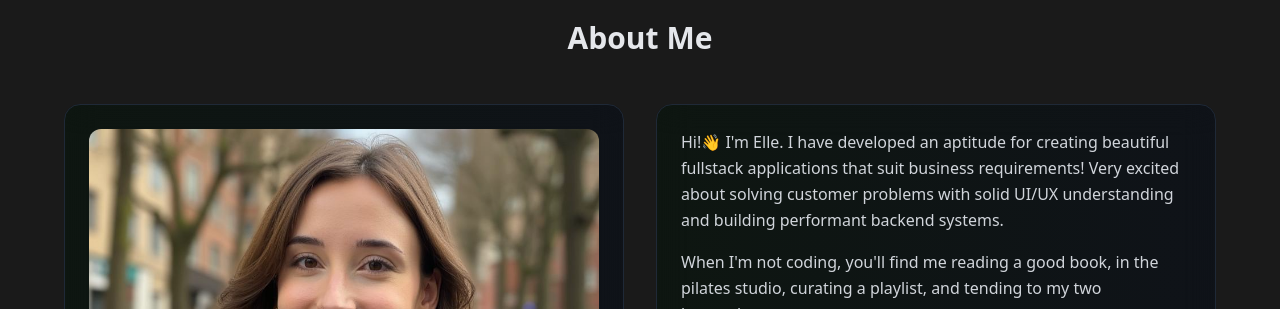
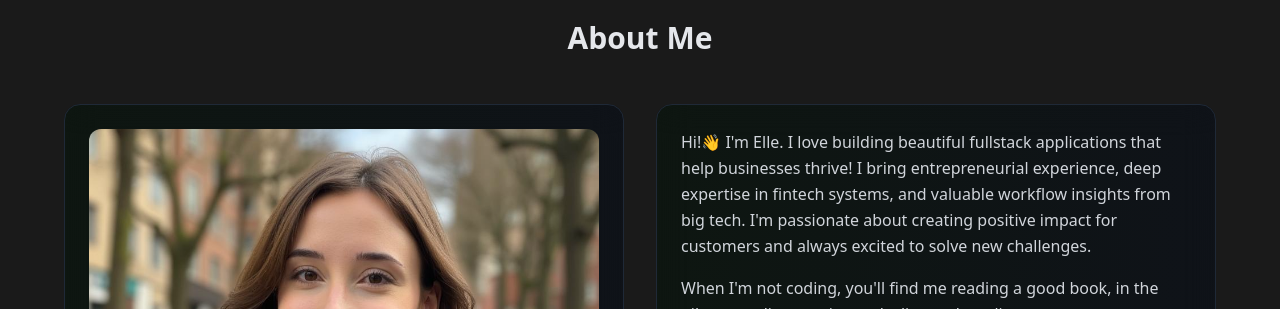
Before and after one commit to eszabo12/portfolio, a Next.js app: page / in a window 1280 px wide. Shown: the part 860-1169 px from the top of the page. Built offline with nearby package versions, Linux system fonts and the light colour scheme; no server answers.

Commit message:
verbiage

```diff
--- a/app/pages/AboutSection.tsx
+++ b/app/pages/AboutSection.tsx
@@ -52,7 +52,7 @@ export default function AboutSection() {
 								<div className="relative z-10">
 									<div>
 										<p className="text-gray-300 leading-relaxed mb-4">
-											Hi!👋 I'm Elle. I have developed an aptitude for creating beautiful fullstack applications that suit business requirements! Very excited about solving customer problems with solid UI/UX understanding and building performant backend systems.
+											Hi!👋 I'm Elle. I love building beautiful fullstack applications that help businesses thrive! I bring entrepreneurial experience, deep expertise in fintech systems, and valuable workflow insights from big tech. I'm passionate about creating positive impact for customers and always excited to solve new challenges.
 										</p>
 										<p className="text-gray-300 leading-relaxed">
 											When I'm not coding, you'll find me reading a good book, in the pilates studio, curating a playlist, and tending to my two houseplants.
```
